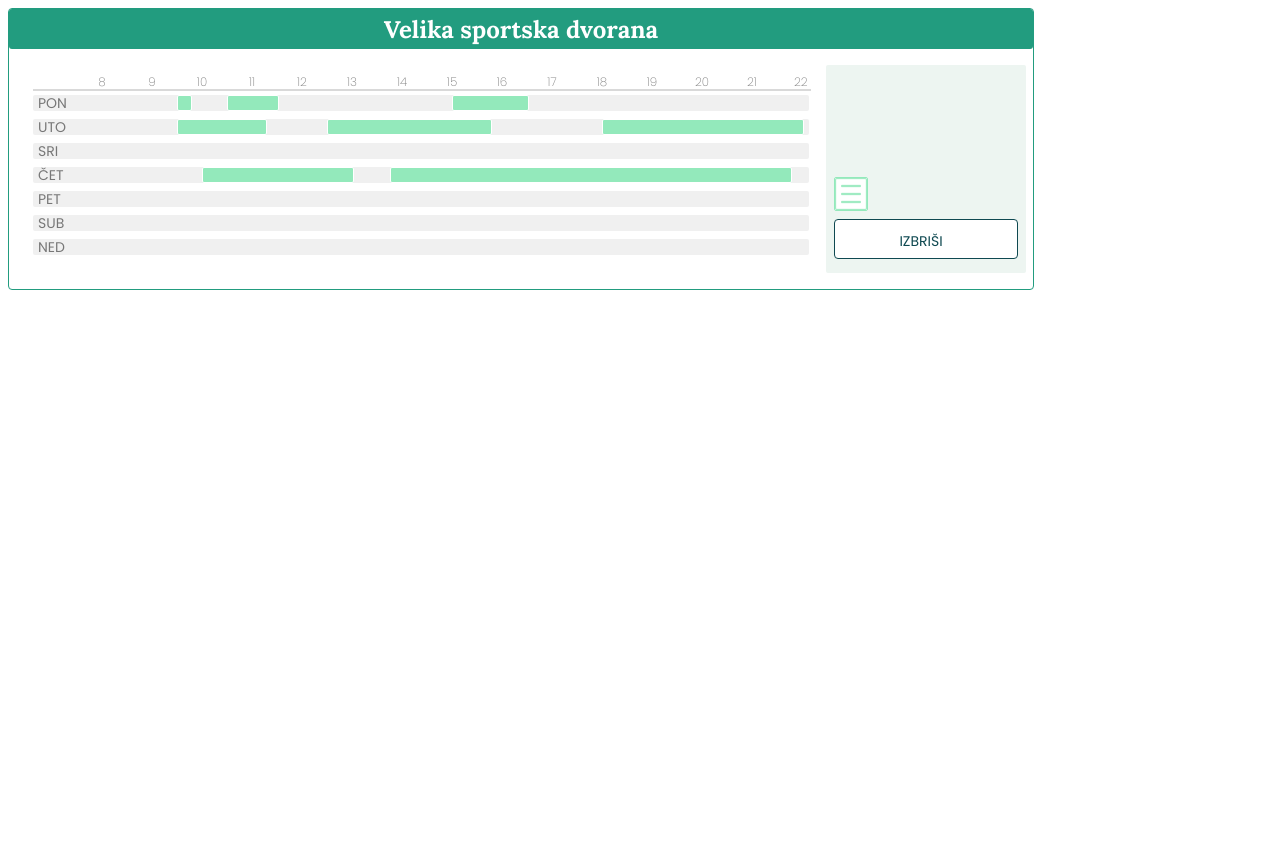
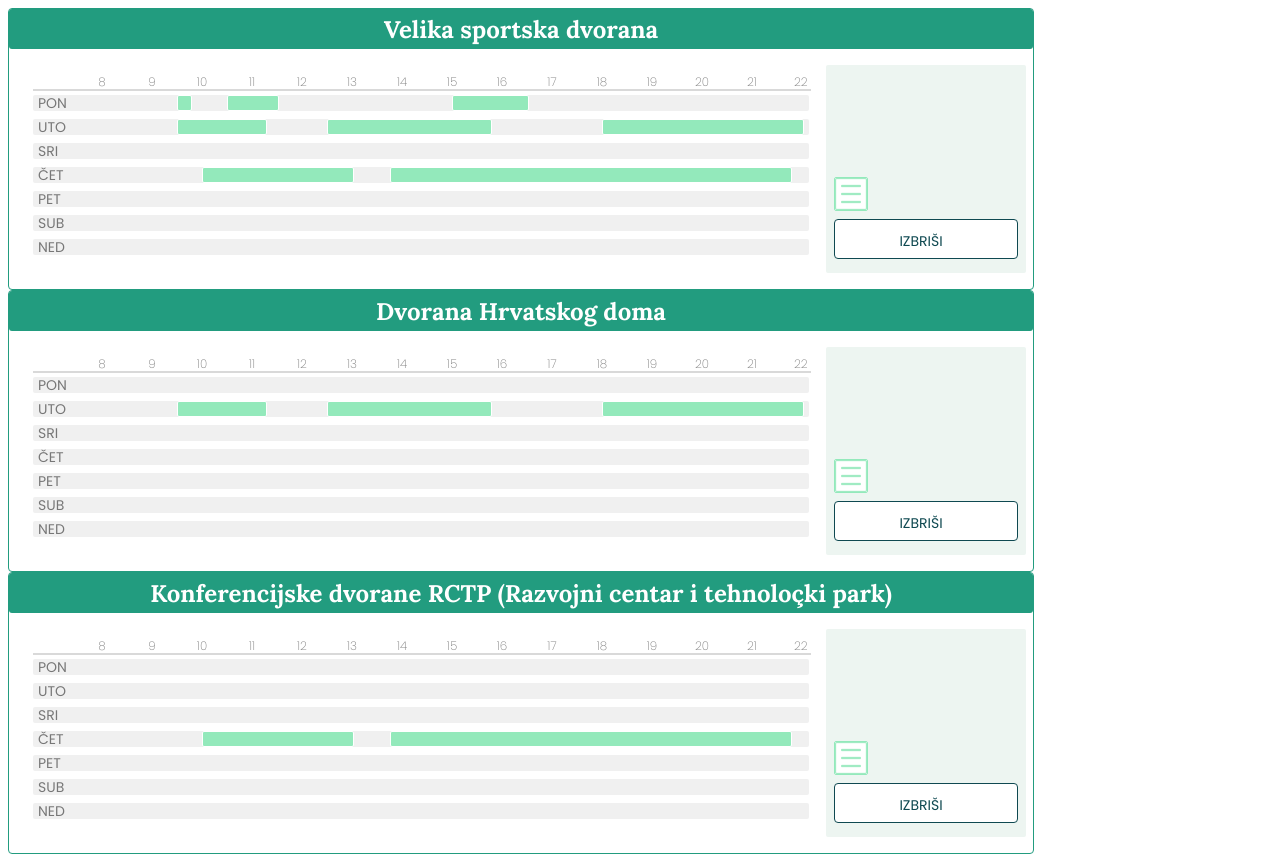
Before and after one commit to ispoljari/speck-academy-booking-app-client, a React (Create React App) app: page /admin-reservations in a window 1280 px wide. Before the commit the page ends 800 px from the top, so only its background shows below. Built offline with nearby package versions, Linux system fonts and the light colour scheme.

Commit message:
Added multiple halls in page

```diff
--- a/src/App.js
+++ b/src/App.js
@@ -17,8 +17,8 @@ const App = () => (
     <Switch>
       <Route path="/" exact component={CitizensPage} />
       <Route path="/admin-requests" component={AdminRequestsPage} />
-      {/* <Route path="/admin-reservations" component={AdminReservationsPage} />
-    <Route path="/admin-halls" component={AdminHallsPage} /> */}
+      <Route path="/admin-reservations" component={AdminReservationsPage} />
+      <Route path="/admin-halls" component={AdminHallsPage} />
     </Switch>
   </Router>
 );
--- a/src/UI/admin/components/hall-reservation/AdminHallReservation.js
+++ b/src/UI/admin/components/hall-reservation/AdminHallReservation.js
@@ -58,9 +58,13 @@ function calcPositionAndLEngth(date, startTime, endTime) {
   return existStartLength;
 }
 
+let data = dataArray[0];
+
 class ScheduleComponenet extends React.Component {
   state = {
-    dummyDataArray: dataArray,
+    //dummyDataArray: dataArray,
+    //dummyDataArray: data,
+    dummyDataArray: this.props.data,
     activeComponent: false,
     test: 55,
     currentReservationActive: {
@@ -92,7 +96,8 @@ class ScheduleComponenet extends React.Component {
     return (
       <MainWrapper>
         <MainTitleWrapper>
-          <MainTitle>{this.state.dummyDataArray[0].name}</MainTitle>
+          {/* <MainTitle>{this.state.dummyDataArray[0].name}</MainTitle> */}
+          <MainTitle>{this.state.dummyDataArray.name}</MainTitle>
         </MainTitleWrapper>
         <TableAndInfoWrapper>
           <TableWrapper>
@@ -108,7 +113,8 @@ class ScheduleComponenet extends React.Component {
                   {console.log(
                     'before: ' + this.state.currentReservationActive.activated
                   )}
-                  {this.state.dummyDataArray[0].hallReservaltions.map(
+                  {/* {this.state.dummyDataArray[0].hallReservaltions.map( */}
+                  {this.state.dummyDataArray.hallReservaltions.map(
                     hallReservaltion => {
                       hallReservaltion.active = false;
                       if (
--- a/src/UI/admin/pages/reservations/AdminReservationsPage.js
+++ b/src/UI/admin/pages/reservations/AdminReservationsPage.js
@@ -0,0 +1,17 @@
+import React from 'react';
+
+//import { AdminHeader } from '../../';
+//import { Footer, Modal } from '../../../common';
+import dataArray from '../../components/hall-reservation/newData.js';
+import ScheduleComponenet from '../../components/hall-reservation/AdminHallReservation';
+
+const AdminReservationsPage = () => (
+  <React.Fragment>
+    {dataArray.map(data => {
+      return <ScheduleComponenet data={data} />;
+    })}
+    {/* <Footer /> */}
+  </React.Fragment>
+);
+
+export default AdminReservationsPage;
--- a/src/index.js
+++ b/src/index.js
@@ -4,6 +4,7 @@ import ScheduleComponenet from './UI/admin/components/hall-reservation/AdminHall
 //import { dummyDataArray } from './UI/admin/components/hall-reservation/dummyreservations.js';
 import dataArray from './UI/admin/components/hall-reservation/newData.js';
 //import dataArray from './UI/admin/components/hall-reservation/newData.js';
+import AdminReservationsPage from './UI/admin/pages/reservations/AdminReservationsPage.js';
 
 console.log(dataArray);
 //console.log(dataArray);
@@ -11,6 +12,7 @@ console.log(dataArray);
 ReactDOM.render(
   //<ScheduleComponenet dummyDataArray={dummyDataArray} />,
   //<ScheduleComponenet dummyDataArray={dataArray} />,
-  <ScheduleComponenet />,
+  //<ScheduleComponenet />,
+  <AdminReservationsPage />,
   document.getElementById('root')
 );
```
